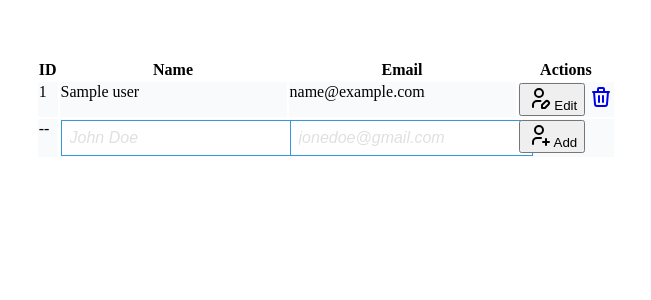
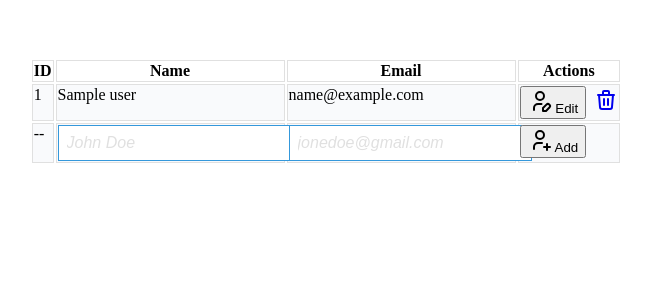
Before and after one commit to Maithy-a/supabase-crud, a Flask app: template templates/users.html in a window 1280 px wide. Shown: the top 300 px of the page, without its empty margins (314-965 px from the left). Run offline with Flask 3, Linux system fonts and the light colour scheme; the template is opened without the code that fills it: most values are stand-ins (such as "Sample title", 1, 10 or a date in 2020); some libraries are stand-ins or nearby versions.

Commit message:
Enhance table styling and add confirmation prompt for user deletion

```diff
--- a/static/style.css
+++ b/static/style.css
@@ -16,6 +16,11 @@ body {
     width: 100%;
     margin: 2rem 0;
     font-size: clamp(0.9rem, 2vw, 1rem);
+}
+
+.table-bordered th,
+.table-bordered td {
+    border: 1px solid var(--border-color);
 }
 
 .table tbody tr {
@@ -66,7 +71,7 @@ body {
     display: inline-flex;
     flex-wrap: wrap;
     align-items: center;
-    gap: 0.25rem;
+    gap: 0.5rem;
     max-width: 100%;
     box-sizing: border-box;
 }
--- a/templates/users.html
+++ b/templates/users.html
@@ -80,7 +80,7 @@
                                 Edit
                             </button>
                             <a href="/delete/{{ user.id }}"
-                                class="btn btn-square btn-icon btn-outline-danger  delete-button">
+                                class="btn btn-square btn-icon btn-outline-danger delete-button" onclick="return confirm('Are you sure you want to delete this user?')">
                                 <svg xmlns="http://www.w3.org/2000/svg" width="24" height="24" viewBox="0 0 24 24"
                                     fill="none" stroke="currentColor" stroke-width="2" stroke-linecap="round"
                                     stroke-linejoin="round"
```
